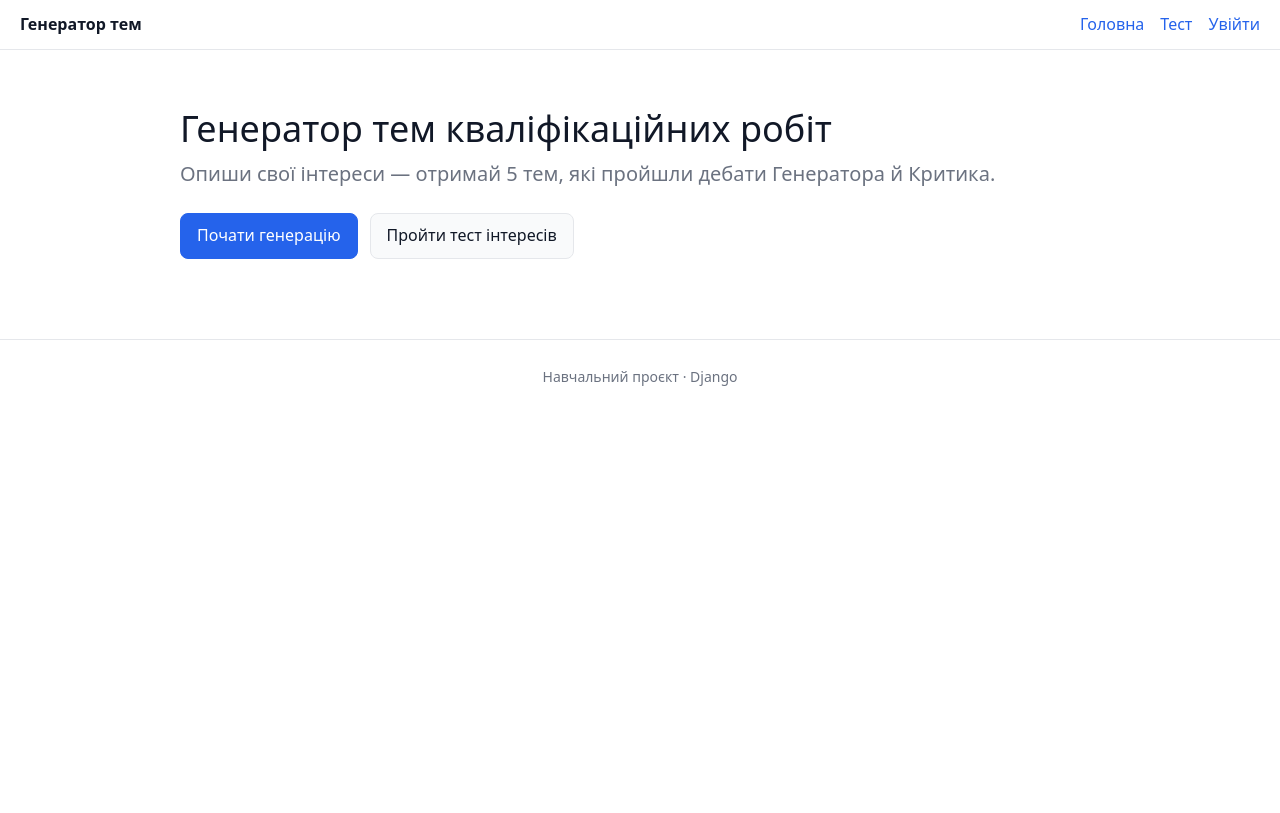
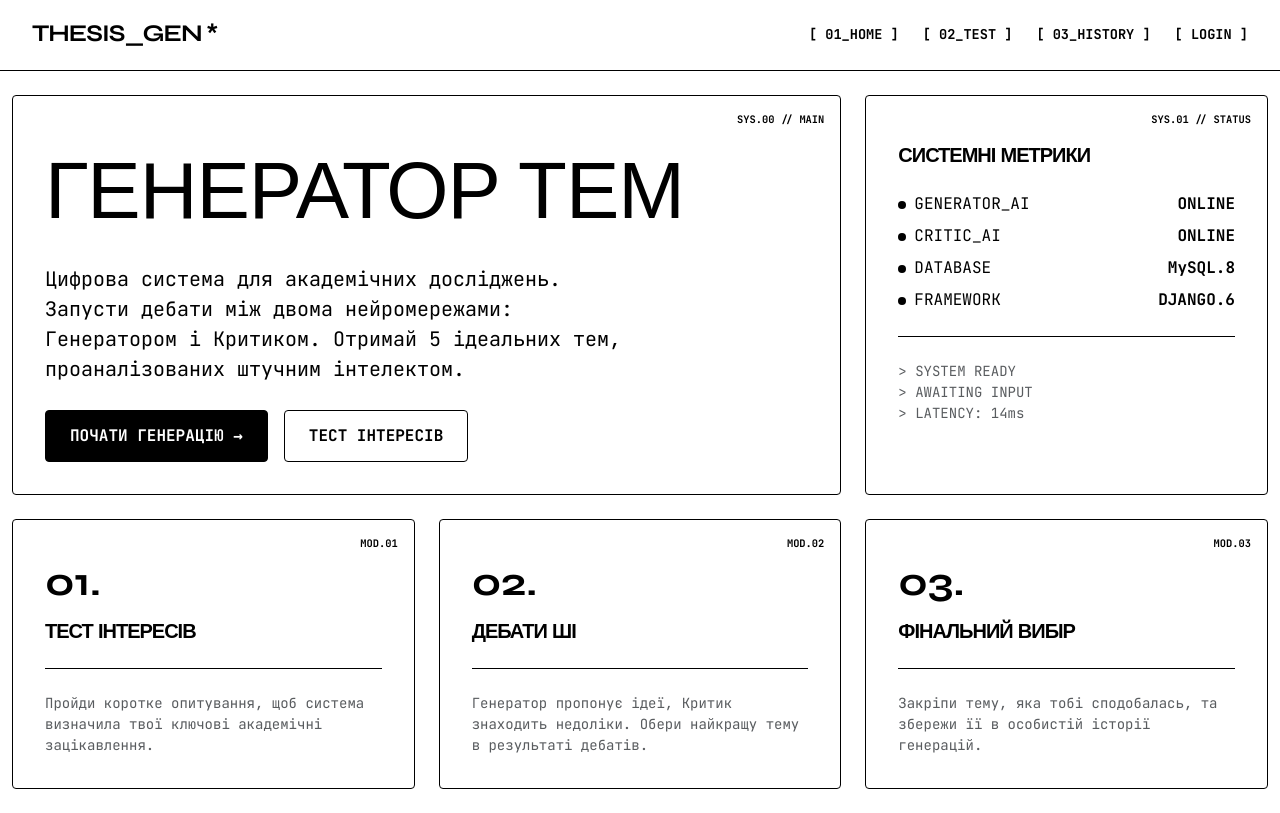
Before and after one commit to dykyiyurii1-eng/thesis_topic_generator_django, a Django app: page / in a window 1280 px wide. Before the commit the page ends 386 px from the top, so only its background shows below. Run offline with Django 5.2, Linux system fonts and the light colour scheme; parts of the project's set-up code (start-up, migrations or seed data) failed here and were passed over.

Commit message:
Implement digital brutalism design and refactor CSS/JS

```diff
--- /dev/null
+++ b/static/css/brytal_style.css
@@ -0,0 +1,92 @@
+
+:root {
+    --pure-white: #ffffff;
+    --pure-black: #000000;
+    --border-style: 1px solid #000000;
+    --radius: 4px;
+}
+body {
+    background-color: var(--pure-white);
+    color: var(--pure-black);
+    font-family: 'JetBrains Mono', monospace;
+    -webkit-font-smoothing: antialiased;
+}
+h1, h2, h3, h4, .brand-logo {
+    font-family: 'Syne', sans-serif;
+    font-weight: 800;
+    text-transform: uppercase;
+    letter-spacing: -1px;
+}
+.site-header {
+    border-bottom: var(--border-style);
+    padding: 1rem 2rem;
+    display: flex;
+    justify-content: space-between;
+    align-items: center;
+    background: var(--pure-white);
+    position: sticky;
+    top: 0;
+    z-index: 1000;
+}
+.site-header a {
+    color: var(--pure-black);
+    text-decoration: none;
+    font-weight: 700;
+    text-transform: uppercase;
+    font-size: 0.85rem;
+    border-bottom: 2px solid transparent;
+}
+.site-header a:hover {
+    border-bottom: 2px solid var(--pure-black);
+}
+.container { max-width: 1300px; }
+
+.btn-brutal {
+    border: var(--border-style);
+    border-radius: var(--radius);
+    background: var(--pure-white);
+    color: var(--pure-black);
+    padding: 0.8rem 1.5rem;
+    font-weight: 700;
+    text-transform: uppercase;
+    text-decoration: none;
+    transition: all 0.1s;
+    display: inline-block;
+}
+.btn-brutal:hover {
+    background: var(--pure-black);
+    color: var(--pure-white);
+}
+.btn-brutal-black {
+    background: var(--pure-black);
+    color: var(--pure-white);
+}
+.btn-brutal-black:hover {
+    background: var(--pure-white);
+    color: var(--pure-black);
+}
+.card-brutal {
+    border: var(--border-style);
+    border-radius: var(--radius);
+    background: var(--pure-white);
+    padding: 2rem;
+    height: 100%;
+    position: relative;
+}
+.status-dot {
+    height: 8px;
+    width: 8px;
+    background-color: var(--pure-black);
+    border-radius: 50%;
+    display: inline-block;
+    margin-right: 8px;
+}
+.tech-index {
+    font-size: 0.65rem;
+    font-weight: 700;
+    position: absolute;
+    top: 1rem;
+    right: 1rem;
+    text-transform: uppercase;
+}
+.separator { border-top: var(--border-style); margin: 1.5rem 0; }
--- a/templates/base.html
+++ b/templates/base.html
@@ -5,38 +5,33 @@
     <meta charset="utf-8">
     <meta name="viewport" content="width=device-width, initial-scale=1">
     <title>{% block title %}Генератор тем{% endblock %}</title>
+
+    <link rel="preconnect" href="https://fonts.googleapis.com">
+    <link rel="preconnect" href="https://fonts.gstatic.com" crossorigin>
+    <link href="https://fonts.googleapis.com/css2?family=JetBrains+Mono:wght@400;700&family=Syne:wght@700;800&display=swap" rel="stylesheet">
+
     <link href="https://cdn.jsdelivr.net/npm/bootstrap@5.3.2/dist/css/bootstrap.min.css" rel="stylesheet">
-    <link rel="stylesheet" href="{% static 'css/style.css' %}">
+
+    <link rel="stylesheet" href="{% static 'css/brytal_style.css' %}">
 </head>
 <body>
     <header class="site-header">
-        <a class="logo" href="{% url 'topics:home' %}">Генератор тем</a>
-        <nav>
-            <a href="{% url 'topics:home' %}">Головна</a>
-            <a href="{% url 'topics:quiz' %}">Тест</a>
-
+        <a class="brand-logo fs-4" href="{% url 'topics:home' %}">THESIS_GEN *</a>
+        <nav class="d-flex gap-4">
+            <a href="{% url 'topics:home' %}">[ 01_HOME ]</a>
+            <a href="{% url 'topics:quiz' %}">[ 02_TEST ]</a>
+            <a href="/history/">[ 03_HISTORY ]</a>
             {% if user.is_authenticated %}
-            <a href="/history/">Історія</a>
-                <span class="user">{{ user.username }}</span>
-                <form method="post" action="/accounts/logout/" class="inline">
-                    {% csrf_token %}
-                    <button type="submit" class="link-button">Вийти</button>
-                </form>
+                <a href="#" style="text-decoration: line-through;">{{ user.username }}</a>
             {% else %}
-                <a href="/accounts/login/">Увійти</a>
+                <a href="/accounts/login/">[ LOGIN ]</a>
             {% endif %}
         </nav>
     </header>
 
-    <main class="container">
-         <img src="" alt="">
-        {% block content %} {% endblock %}
+    <main class="container py-4">
+        {% block content %}{% endblock %}
     </main>
-
-    <footer class="site-footer">
-        <small>Навчальний проєкт · Django</small>
-    </footer>
-
 
     <script src="https://cdn.jsdelivr.net/npm/bootstrap@5.3.2/dist/js/bootstrap.bundle.min.js"></script>
 </body>
--- a/templates/topics/history_list.html
+++ b/templates/topics/history_list.html
@@ -1,5 +1,7 @@
 {% extends 'base.html' %}
 {% block content %}
+{% load static %}
+<link rel="stylesheet" href="{% static 'css/brytal_style.css' %}">
 <h1 class="h3 mb-3">Моя історія</h1>
 
 <form method="get" class="mb-3 d-flex gap-2">
--- a/templates/topics/home.html
+++ b/templates/topics/home.html
@@ -1,16 +1,90 @@
 {% extends 'base.html' %}
+{% load static %}
 
-{% block title %}Головна · Генератор тем{% endblock %}
+{% block title %}Головна · THESIS_GEN{% endblock %}
+
+{% block extra_css %}
+     <link rel="stylesheet" href="{% static 'css/brytal_style.css' %}">
+{% endblock %}
 
 {% block content %}
-<section class="hero">
-    <h1>Генератор тем кваліфікаційних робіт</h1>
-    <p class="lead">
-        Опиши свої інтереси — отримай 5 тем, які пройшли дебати Генератора й Критика.
-    </p>
-    <div class="actions">
-    <a class="btn primary" href="{% url 'topics:generate' %}">Почати генерацію</a>
-        <a class="btn" href="{% url 'topics:quiz' %}">Пройти тест інтересів</a>
+<div class="row g-4">
+
+    <div class="col-lg-8">
+        <div class="card-brutal d-flex flex-column justify-content-between" style="min-height: 400px;">
+            <div>
+                <span class="tech-index">SYS.00 // MAIN</span>
+                <h1 class="display-1 mt-3 mb-4">ГЕНЕРАТОР ТЕМ</h1>
+                <p class="fs-5 mb-4" style="max-width: 600px;">
+                    Цифрова система для академічних досліджень. Запусти дебати між двома нейромережами: Генератором і Критиком. Отримай 5 ідеальних тем, проаналізованих штучним інтелектом.
+                </p>
+            </div>
+            <div class="d-flex gap-3 flex-wrap">
+                <a href="{% url 'topics:generate' %}" class="btn-brutal btn-brutal-black">Почати генерацію →</a>
+                <a href="{% url 'topics:quiz' %}" class="btn-brutal">Тест інтересів</a>
+            </div>
+        </div>
     </div>
-</section>
+
+    <div class="col-lg-4">
+        <div class="card-brutal">
+            <span class="tech-index">SYS.01 // STATUS</span>
+            <h3 class="mt-3 mb-4 fs-5">СИСТЕМНІ МЕТРИКИ</h3>
+
+            <div class="d-flex justify-content-between mb-2">
+                <span><span class="status-dot"></span>GENERATOR_AI</span>
+                <span class="fw-bold">ONLINE</span>
+            </div>
+            <div class="d-flex justify-content-between mb-2">
+                <span><span class="status-dot"></span>CRITIC_AI</span>
+                <span class="fw-bold">ONLINE</span>
+            </div>
+            <div class="d-flex justify-content-between mb-2">
+                <span><span class="status-dot"></span>DATABASE</span>
+                <span class="fw-bold">MySQL.8</span>
+            </div>
+            <div class="d-flex justify-content-between mb-2">
+                <span><span class="status-dot"></span>FRAMEWORK</span>
+                <span class="fw-bold">DJANGO.6</span>
+            </div>
+            <div class="separator"></div>
+            <div class="small text-muted">
+                > SYSTEM READY<br>
+                > AWAITING INPUT<br>
+                > LATENCY: 14ms
+            </div>
+        </div>
+    </div>
+
+    <div class="col-md-4">
+        <div class="card-brutal">
+            <span class="tech-index">MOD.01</span>
+            <div class="fs-1 fw-bold mb-2" style="font-family: 'Syne';">01.</div>
+            <h3 class="fs-5">ТЕСТ ІНТЕРЕСІВ</h3>
+            <div class="separator"></div>
+            <p class="small text-muted mb-0">Пройди коротке опитування, щоб система визначила твої ключові академічні зацікавлення.</p>
+        </div>
+    </div>
+
+    <div class="col-md-4">
+        <div class="card-brutal">
+            <span class="tech-index">MOD.02</span>
+            <div class="fs-1 fw-bold mb-2" style="font-family: 'Syne';">02.</div>
+            <h3 class="fs-5">ДЕБАТИ ШІ</h3>
+            <div class="separator"></div>
+            <p class="small text-muted mb-0">Генератор пропонує ідеї, Критик знаходить недоліки. Обери найкращу тему в результаті дебатів.</p>
+        </div>
+    </div>
+
+    <div class="col-md-4">
+        <div class="card-brutal">
+            <span class="tech-index">MOD.03</span>
+            <div class="fs-1 fw-bold mb-2" style="font-family: 'Syne';">03.</div>
+            <h3 class="fs-5">ФІНАЛЬНИЙ ВИБІР</h3>
+            <div class="separator"></div>
+            <p class="small text-muted mb-0">Закріпи тему, яка тобі сподобалась, та збережи її в особистій історії генерацій.</p>
+        </div>
+    </div>
+
+</div>
 {% endblock %}
--- a/topics/views.py
+++ b/topics/views.py
@@ -155,3 +155,20 @@ class SessionDeleteView(LoginRequiredMixin, DeleteView):
 
     def get_queryset(self):
         return GenerationSession.objects.filter(student=self.request.user)
+from django.core.mail import send_mail
+from .forms import ContactForm
+
+def contact_view(request):
+    if request.method == 'POST':
+        form = ContactForm(request.POST)
+        if form.is_valid():
+            subject = f"Повідомлення від {form.cleaned_data['name']}"
+            message = form.cleaned_data['message']
+            sender = form.cleaned_data['email']
+            recipient_list = ['твоя_пошта@gmail.com'] # Куди надсилати
+
+            send_mail(subject, message, sender, recipient_list)
+            return render(request, 'topics/contact_success.html')
+    else:
+        form = ContactForm()
+    return render(request, 'topics/contact.html', {'form': form})
```
